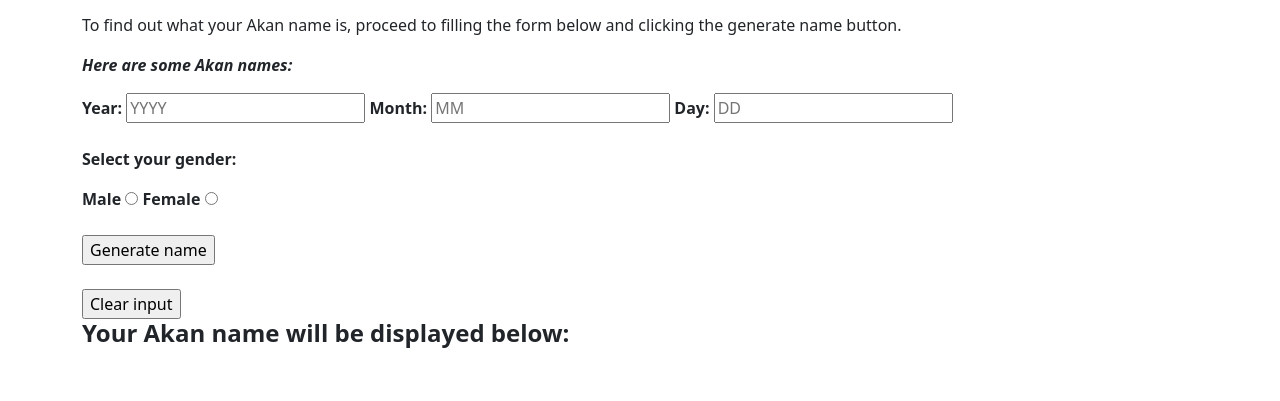
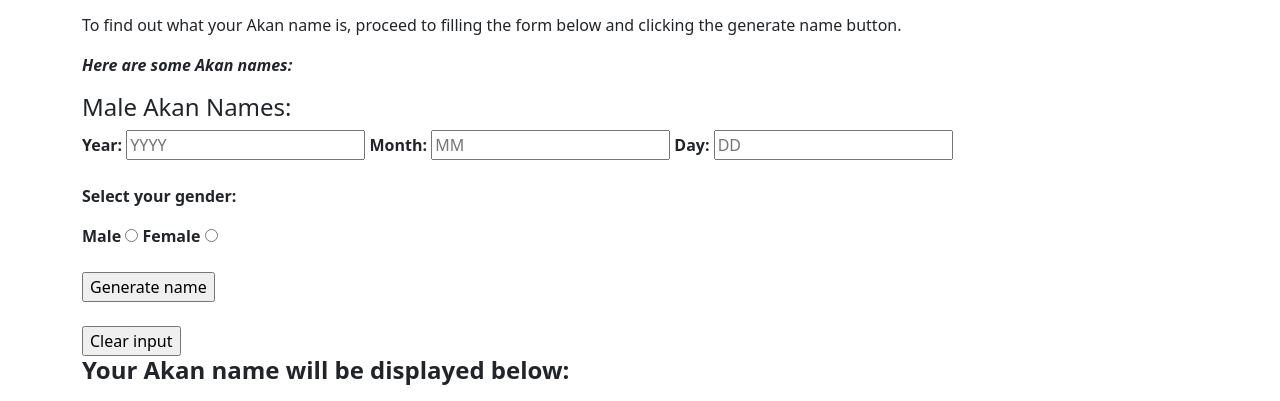
Before and after one commit to Eveline32/week2-ip, a plain HTML site: page index.html in a window 1280 px wide. Shown: the part 531-932 px from the top of the page. Before the commit the page ends 895 px from the top, so only its background shows below. Drawn offline with Linux system fonts and the light colour scheme.

Commit message:
add a heading for male akan maes

```diff
--- a/index.html
+++ b/index.html
@@ -18,6 +18,7 @@
         <p>This is a web application that takes your birthday details and calculates the day of the week you were born and then depending on your gender, outputs your Akan Name.Akan names are derived from Ghanian culture. Frequently in Ghana, children are given their first name as a 'day name' which corresponds to the day in the week they were born. </p>
         <p>To find out what your Akan name is, proceed to filling the form below and clicking the generate name button.
         <p><strong><em>Here are some Akan names:<strong></em></p>
+          <h4>Male Akan Names:</h4>
         <form class="myform" onsubmit="return getAkanName()">
           <label for="year-of-birth">
             Year:
```
